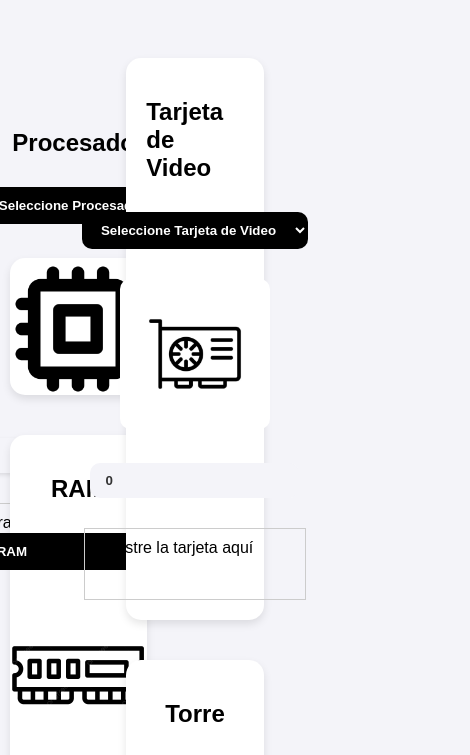
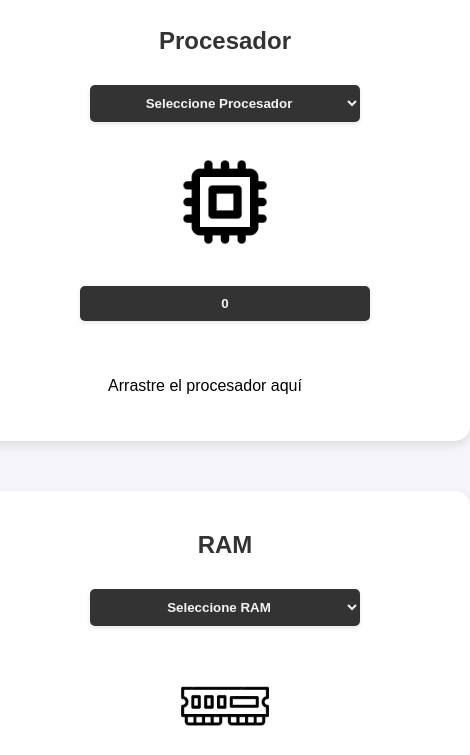
Before and after one commit to SanchezMarioo/Lista-de-Componentes, a website: page index.html in a window 390 px wide. Shown: the part 227-982 px from the top of the page, 470 px wide, since content can reach past the window. Drawn offline with nearby package versions, Linux system fonts and the light colour scheme.

Commit message:
feat: Update RAM selection and improve drag and drop functionality

```diff
--- a/app.js
+++ b/app.js
@@ -179,7 +179,7 @@ function ramSeleccionada() {
         let componenteName;
         switch (event.target.value) {
             case 'kingston-16gb-49':
-                valueRam = "49$";
+                valueRam = "50$";
                 ramUrl.src = "https://thumb.pccomponentes.com/w-530-530/articles/43/432664/1392-kingston-fury-beast-ddr4-3200-mhz-16gb-2x8gb-cl16.jpg";
                 ramUrl.alt = "Kingston 16GB";
                 componenteName = "Kingston 16GB";
@@ -350,7 +350,6 @@ function notificacionError(){
 function comprobarCarrito(){
     let carritoContainer = document.getElementById('carrito-container');
     var carritoValue = document.getElementById("carrito-total");
-    var carritoItems = document.getElementById("carrito-items");
     var carritoClick = document.getElementById("carritoImg");
     carritoClick.addEventListener('click', function(){
     if (carritoValue.value === "0"){
@@ -383,16 +382,21 @@ function cerrarCarrito(){
 function itemCarrito(nombre, imagen, precio,categoria) {
     const carritoItems = document.getElementById('carrito-items');
     const totalInput = document.getElementById('carrito-total');
-
-    if (!categoria) {
+    const categoriaElements = document.getElementById(categoria);
+    console.log(categoriaElements);
+    if (categoriaElements === null){
         const categoriaElement = document.createElement('div');
-        categoriaElement.className = categoria;
+        categoriaElement.className = 'categoria-items';
+        categoriaElement.id = categoria;
         carritoItems.appendChild(categoriaElement);
+        let categoriaParagragh = document.createElement('p');
+        categoriaParagragh.textContent = categoria;
+        categoriaElement.appendChild(categoriaParagragh);
     }
-
     // Crear un nuevo elemento de carrito
     const carritoItem = document.createElement('div');
     carritoItem.className = categoria + '-item';
+    carritoItem.id = 'carrito-item';
 
     const itemNombre = document.createElement('p');
     itemNombre.textContent = nombre;
--- a/estilos.css
+++ b/estilos.css
@@ -5,48 +5,37 @@ body {
     flex-direction: column;
     align-items: center;
     justify-content: center;
-    min-height: 100dvh;
+    min-height: 100vh;
     background-color: #f4f4f9;
 }
 
 header {
     display: flex;
-    justify-content: center;
+    justify-content: space-between;
     align-items: center;
-    width: 100vw;
+    width: 100%;
     background-color: #ffffff;
-    padding: 10px 0;
+    padding: 10px 20px;
     box-shadow: 0 2px 4px rgba(0, 0, 0, 0.1);
 }
-.icono{
-    width: 65%;
-    display: flex;
-    justify-content: flex-end;
-    align-items: flex-end;
+
+.icono img {
+    max-width: 150px;
 }
-.carrito{
-    display: flex;
-    justify-content: flex-end;
-    align-items: flex-end;
-    width: 50%;
-    margin-right: 40px;
-}
-.carrito img{
+
+.carrito img {
     cursor: pointer;
 }
 
-
 h2 {
-    color: black;
+    color: #333;
     font-size: 24px;
-    font-family: "Poppins", sans-serif;
 }
 
 select, input {
-    background-color: black;
-    color: white;
+    background-color: #333;
+    color: #fff;
     border-radius: 10px;
-    font-family: "Poppins", sans-serif;
     font-weight: 600;
     padding: 10px 15px;
     margin: 10px 0;
@@ -61,157 +50,131 @@ select:hover, input:hover {
 
 .container {
     display: flex;
-    width: 100vw;
-    padding: 20px;
+    flex-wrap: wrap;
     justify-content: space-around;
     align-items: center;
-    flex-wrap: wrap;
+    padding: 20px;
+    width: 100%;
+    max-width: 1200px;
+    gap: 20px;
 }
 
-.procesador {
+.procesador, .tarjeta, .ram, .torres {
+    background-color: #ffffff;
+    padding: 20px;
+    border-radius: 15px;
+    box-shadow: 0 4px 8px rgba(0, 0, 0, 0.1);
+    text-align: center;
+    transition: transform 0.3s ease, box-shadow 0.3s ease;
+    width: 100%;
+    max-width: 300px;
+}
+.cont-izq{
     display: flex;
+    flex-direction: column;
+    align-items: center;
     justify-content: center;
+    gap: 30px;
+}
+.cont-der{
+    display: flex;
+    flex-direction: column;
     align-items: center;
-    flex-direction: column;
-    width: 25vw;
+    justify-content: center;
+    gap: 30px;
+}
+
+.procesador:hover, .tarjeta:hover, .ram:hover, .torres:hover {
+    transform: translateY(-10px);
+    box-shadow: 0 8px 16px rgba(0, 0, 0, 0.2);
+}
+
+.procesador img, .tarjeta img, .ram img, .torres img {
+    width: 100px;
+    height: 100px;
+    object-fit: cover;
+    margin: 20px 0;
+    border-radius: 10px;
+}
+
+.procesador-value input, .tarjeta-value input, .ram-value input, .torre-value input,select {
+    background-color: #333;
+    color: #f4f4f9;
+    border-radius: 5px;
+    padding: 10px;
+    border: none;
+    margin-top: 10px;
+    box-shadow: 0 2px 4px rgba(0, 0, 0, 0.1);
+    text-align: center;
+    width: 70%;
+}
+
+.carrito-container {
+    width: 40vw;
+    max-width: max-content;
     padding: 20px;
     background-color: #ffffff;
     border-radius: 15px;
     box-shadow: 0 4px 8px rgba(0, 0, 0, 0.1);
     transition: transform 0.3s ease, box-shadow 0.3s ease;
-
+    overflow: auto;
+    opacity: 0;
 }
 
-.procesador:hover {
+.carrito-container:hover {
     transform: translateY(-10px);
     box-shadow: 0 8px 16px rgba(0, 0, 0, 0.2);
 }
 
-
-.cont-izq,.cont-der {
-    margin-top: 20px;
-    max-width: 25vw;
-    height: auto;
-    display: flex;
-    justify-content: space-around;
-    align-items: center;
-    flex-direction: row;
-    flex-wrap: wrap;
-    gap: 40px;
-}
-.cont-der{
-    margin-top: 20px;
-    width: 25vw;
-    height: auto;
-    display: flex;
-    justify-content: space-around;
-    align-items: center;
-    flex-direction: row;
-    flex-wrap: wrap;
-    gap: 40px;
-}
-/* Estilo del contenedor del procesador */
-.procesador {
-    width: 25vw;
-    height: 25vw;
-    background-color: #fff;
-    padding: 20px;
-    border-radius: 10px;
-    box-shadow: 0 4px 8px rgba(0, 0, 0, 0.1);
-    text-align: center;
-}
-.ram{
-    display: flex;
-    justify-content: center;
-    align-items: center;
-    flex-direction: column;
-    width: 25vw;
-    padding: 20px;
-    background-color: #ffffff;
-    border-radius: 15px;
-    box-shadow: 0 4px 8px rgba(0, 0, 0, 0.1);
-    transition: transform 0.3s ease, box-shadow 0.3s ease;
-}
-.ram:hover{
-    transform: translateY(-10px);
-    box-shadow: 0 8px 16px rgba(0, 0, 0, 0.2);
-}
-
-.procesador img,.ram img, .icono-tarjeta img, .icono-torre img {
-    width: 150px;
-    height: 150px;
-    object-fit: cover;
-    margin: 20px 0;
-    border-radius: 10px;
-}
-
-.procesador-value input,.ram-value input,.icono-tarjeta input,.icono-tarjeta select {
-    background-color: #f4f4f9;
-    color: #333;
-    border-radius: 5px;
-    font-family: 'Poppins', sans-serif;
-    font-weight: 600;
-    padding: 10px;
-    border: none;
-    margin-top: 10px;
-    box-shadow: 0 2px 4px rgba(0, 0, 0, 0.1);
-}
-
-/* Estilo adicional para la caja de entrada */
-input:disabled, input[readonly] {
-    background-color: #f4f4f9;
-    color: #333;
-}
-.procesador-value,.ram-value{
-    display: flex;
-    justify-content: space-around;
-    align-items: center;
-    flex-direction: row;
-}
-.carrito-container{
-    width: 25vw;
-    min-height: 25vh;
-    padding: 20px;
-    background-color: #ffffff;
-    border-radius: 15px;
-    box-shadow: 0 4px 8px rgba(0, 0, 0, 0.1);
-    transition: all 0.3s ease;
-    max-height: 40vw;
-    overflow: auto;
-
-}
-.tarjeta,.torres,.procesador,.grafica{
-    min-width: 25vw;
-    min-height: 25vw;
-    display: flex;
-    justify-content: center;
-    align-items: center;
-    flex-direction: column;
-    padding: 20px;
-    background-color: #ffffff;
-    border-radius: 15px;
-    box-shadow: 0 4px 8px rgba(0, 0, 0, 0.1);
-    transition: transform 0.3s ease, box-shadow 0.3s ease;
-
-}
-.tarjeta{
-    margin-top: 25px;
-}
-.tarjeta:hover, .torres:hover{
-    transform: translateY(-10px);
-    box-shadow: 0 8px 16px rgba(0, 0, 0, 0.2);
-}
-.carrito-container:hover{
-    transform: translateY(-10px);
-    box-shadow: 0 8px 16px rgba(0, 0, 0, 0.2);
-}
-.carrito-container {
-    opacity: 0;
-    overflow: auto;
-}
-.carrito-item{
+#carrito-item {
     display: flex;
     justify-content: space-between;
     align-items: center;
     padding: 20px;
+    gap: 20px;
 }
+
+button {
+    background-color: #333;
+    color: #fff;
+    border: none;
+    padding: 10px 20px;
+    border-radius: 5px;
+    cursor: pointer;
+    transition: background-color 0.3s ease;
+}
+
+button:hover {
+    background-color: #444;
+}
+
+/* Media queries for responsive design */
+@media (max-width: 768px) {
+    .container {
+        align-items: center;
+    }
+    .procesador, .tarjeta, .ram, .torres {
+        margin-top: 20px;
+    }
+
+    .procesador, .tarjeta, .ram, .torres, .carrito-container {
+        max-width: 100%;
+    }
+    select, input {
+        max-width: 60%;
+        text-align: center;
+    }
+    #procesador-drag, #tarjeta-drag, #ram-drag, #torre-drag {
+        width: 100vw !important;
+        display: flex;
+        flex-direction: column;
+        align-items: center;
+        justify-content: center;
+    }
+    header{
+        flex-direction: row;
+        width: 100vw !important;
+        flex-wrap: wrap;
+        justify-content: space-around;
+    }
+}
--- a/index.html
+++ b/index.html
@@ -3,10 +3,11 @@
 <head>
     <meta charset="UTF-8">
     <meta name="viewport" content="width=device-width, initial-scale=1.0">
-    <title>Document</title>
+    <title>TechCart</title>
     <link rel="stylesheet" href="estilos.css">
     <script type="module" src="https://unpkg.com/sweetalert/dist/sweetalert.min.js"></script>
     <script src="app.js" async></script>
+    <link rel="shortcut icon" href="img/favicon-32x32.png" type="image/x-icon">
 </head>
 <body>
     <header>
@@ -40,7 +41,7 @@
                 <div class="procesador-value">
                     <input type="text" name="procesador-value" id="procesador-value" value="0" disabled readonly>
                 </div>
-                <div id="procesador-drag" style="padding: 10px; width: 200px; height: 50px; border: 1px solid #ccc; margin-top: 20px;">
+                <div id="procesador-drag" style="padding: 10px; width: 200px; height: 50px; margin-top: 20px;">
                     Arrastre el procesador aquí
                 </div>
             </div>
@@ -59,7 +60,7 @@
                 <div class="ram-value">
                     <input type="text" name="ram-value" id="ram-value" value="0" disabled readonly>
                 </div>
-                <div id="ram-drag" style="padding: 10px; width: 200px; height: 50px; border: 1px solid #ccc; margin-top: 20px;">
+                <div id="ram-drag" style="padding: 10px; width: 200px; height: 50px; margin-top: 20px;">
                     Arrastre la RAM aquí
                 </div>
             </div>
@@ -84,7 +85,7 @@
                 <div class="tarjeta-value">
                     <input type="text" name="tarjeta-value" id="tarjeta-value" value="0" disabled readonly>
                 </div>
-                <div id="tarjeta-drag" style="padding: 10px; width: 200px; height: 50px; border: 1px solid #ccc; margin-top: 20px;">
+                <div id="tarjeta-drag" style="padding: 10px; width: 200px; height: 50px; margin-top: 20px;">
                     Arrastre la tarjeta aquí
                 </div>
             </div>
@@ -107,7 +108,7 @@
                 <div class="torre-value">
                     <input type="text" name="torre-value" id="torre-value" value="0" disabled readonly>
                 </div>
-                <div id="torre-drag" style="padding: 10px; width: 200px; height: 50px; border: 1px solid #ccc; margin-top: 20px;">
+                <div id="torre-drag" style="padding: 10px; width: 200px; height: 50px; margin-top: 20px;">
                     Arrastre la torre aquí
                 </div>
             </div>
```
